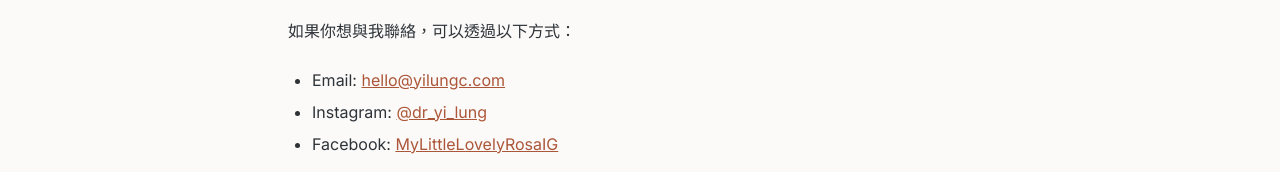
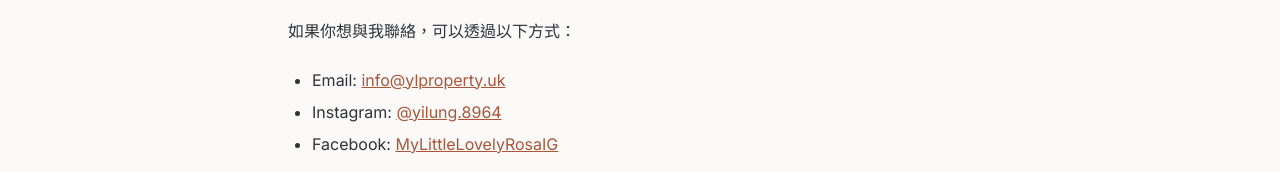
Before and after one commit to YL2270/uklife_project, a Next.js app: page /about in a window 1280 px wide. Shown: the part 472-644 px from the top of the page. Built offline with nearby package versions, Linux system fonts and the light colour scheme.

Commit message:
Update page.jsx

```diff
--- a/app/about/page.jsx
+++ b/app/about/page.jsx
@@ -45,27 +45,27 @@ export default function AboutPage() {
               <li>
                 Email:{" "}
                 <a
-                  href="mailto:hello@yilungc.com"
+                  href="mailto:info@ylproperty.uk"
                   className="text-secondary underline hover:text-primary"
                 >
-                  hello@yilungc.com
+                  info@ylproperty.uk
                 </a>
               </li>
               <li>
                 Instagram:{" "}
                 <a
-                  href="https://www.instagram.com/dr_yi_lung/"
+                  href="https://www.instagram.com/yilung.8964"
                   target="_blank"
                   rel="noopener noreferrer"
                   className="text-secondary underline hover:text-primary"
                 >
-                  @dr_yi_lung
+                  @yilung.8964
                 </a>
               </li>
               <li>
                 Facebook:{" "}
                 <a
-                  href="https://www.facebook.com/MyLittleLovelyRosaIG"
+                  href="https://www.facebook.com/MyLittleLovelyRosa"
                   target="_blank"
                   rel="noopener noreferrer"
                   className="text-secondary underline hover:text-primary"
```
